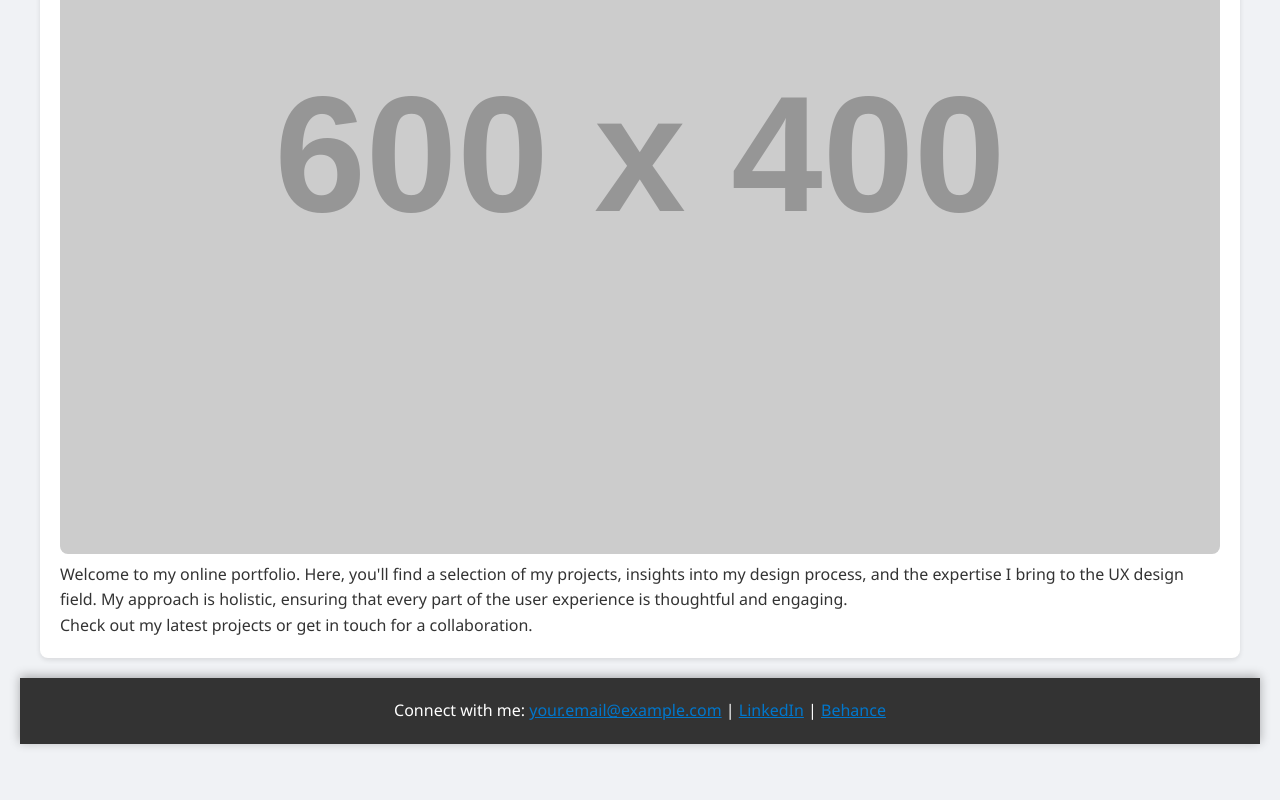
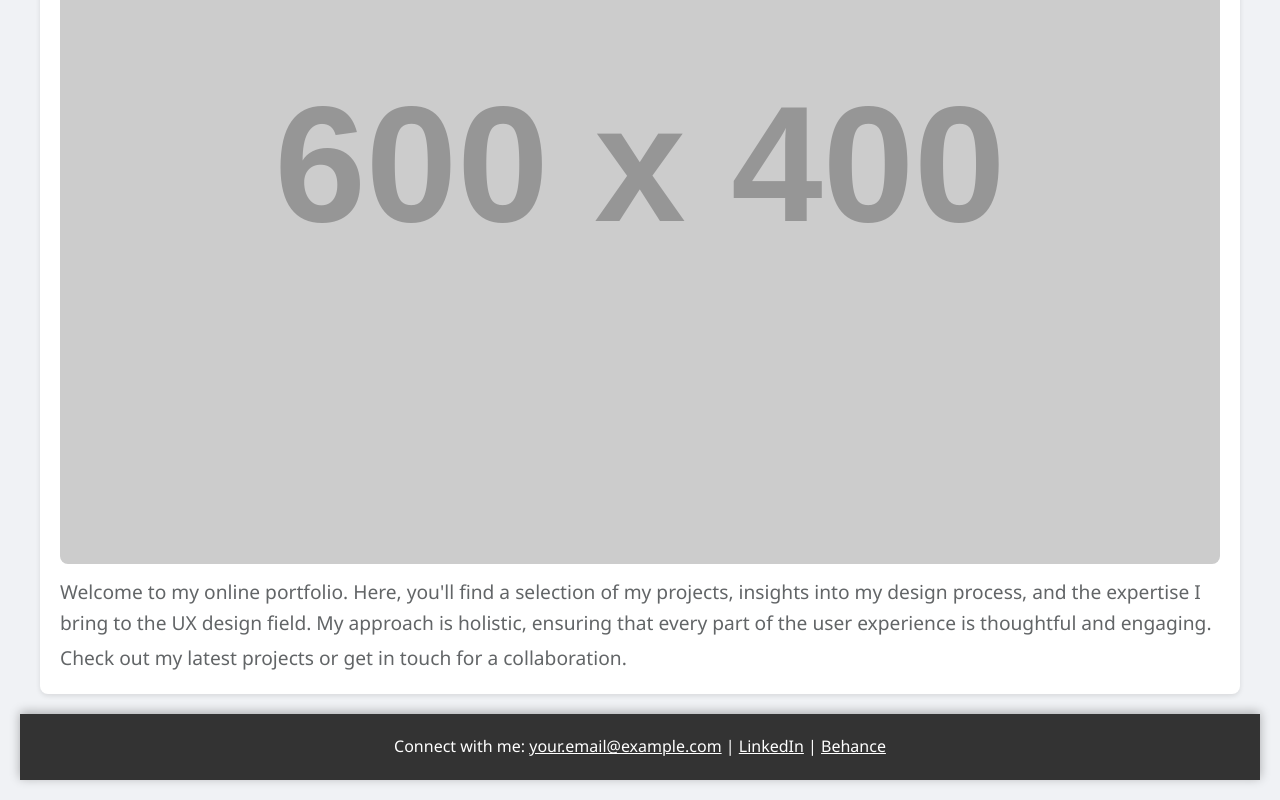
Before and after one commit to Joakim-beep/Joakim.github.io, a plain HTML site: page index.html in a window 1280 px wide. Shown: the part 500-1300 px from the top of the page. Before the commit the page ends 1264 px from the top, so only its background shows below. Drawn offline with Linux system fonts and the light colour scheme; placeholder pictures from the web are drawn by us.

Commit message:
Update styles.css

```diff
--- a/styles.css
+++ b/styles.css
@@ -66,6 +66,18 @@ section {
     border-radius: 8px;
 }
 
+header p, section p {
+    color: #626567;
+    font-size: 1.2rem;
+    margin-top: 5px;
+}
+
+img {
+    max-width: 100%;
+    height: auto;
+    border-radius: 8px; /* Consistency in design */
+}
+
 footer {
     text-align: center;
     padding: 20px 0;
@@ -79,14 +91,14 @@ footer p {
     padding: 0;
 }
 
-a {
-    color: #0077cc;
-    transition: color 0.3s;
+footer a {
+    color: #ffffff;
+    transition: color 0.2s ease-in-out;
 }
 
-a:hover {
+footer a:hover {
+    color: #ffa500;
     text-decoration: none;
-    color: #0056b3;
 }
 
 /* Media Queries for Responsive Adjustments */
```
